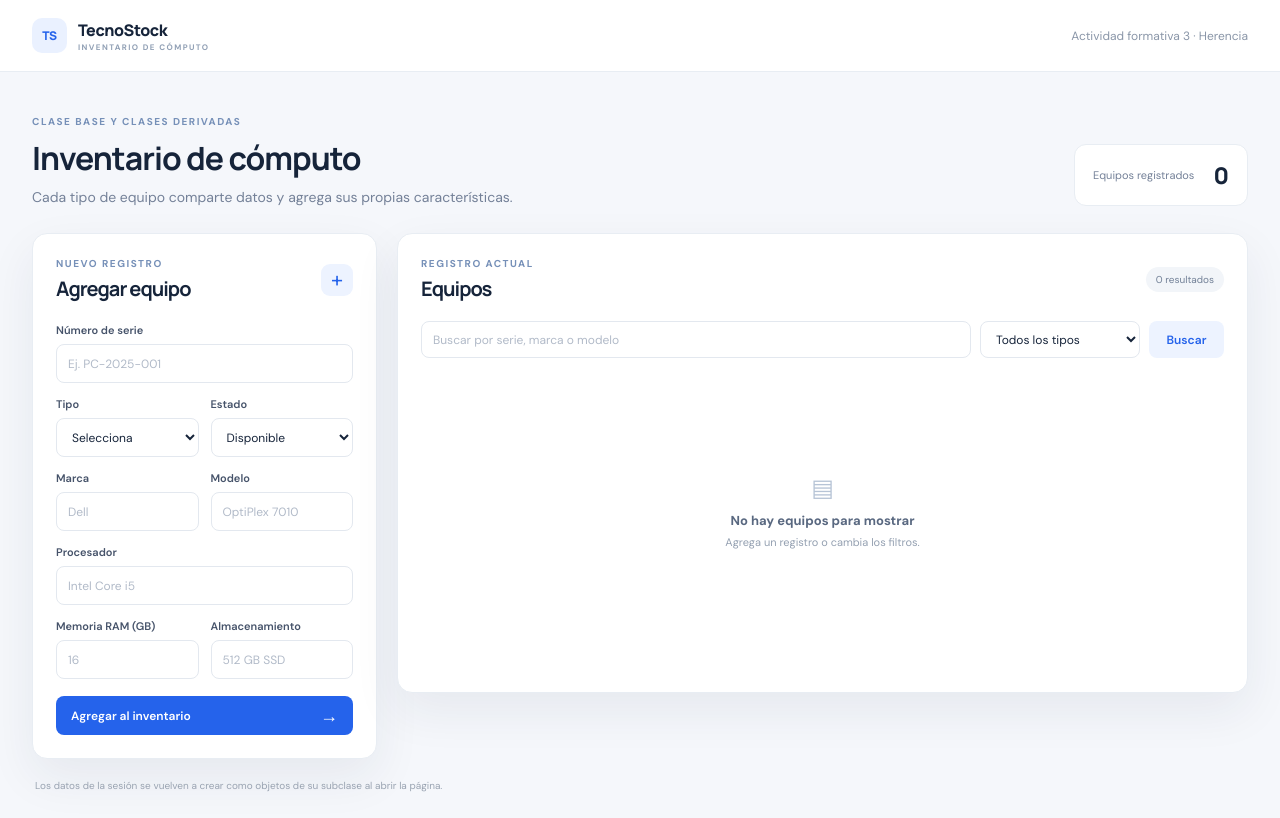
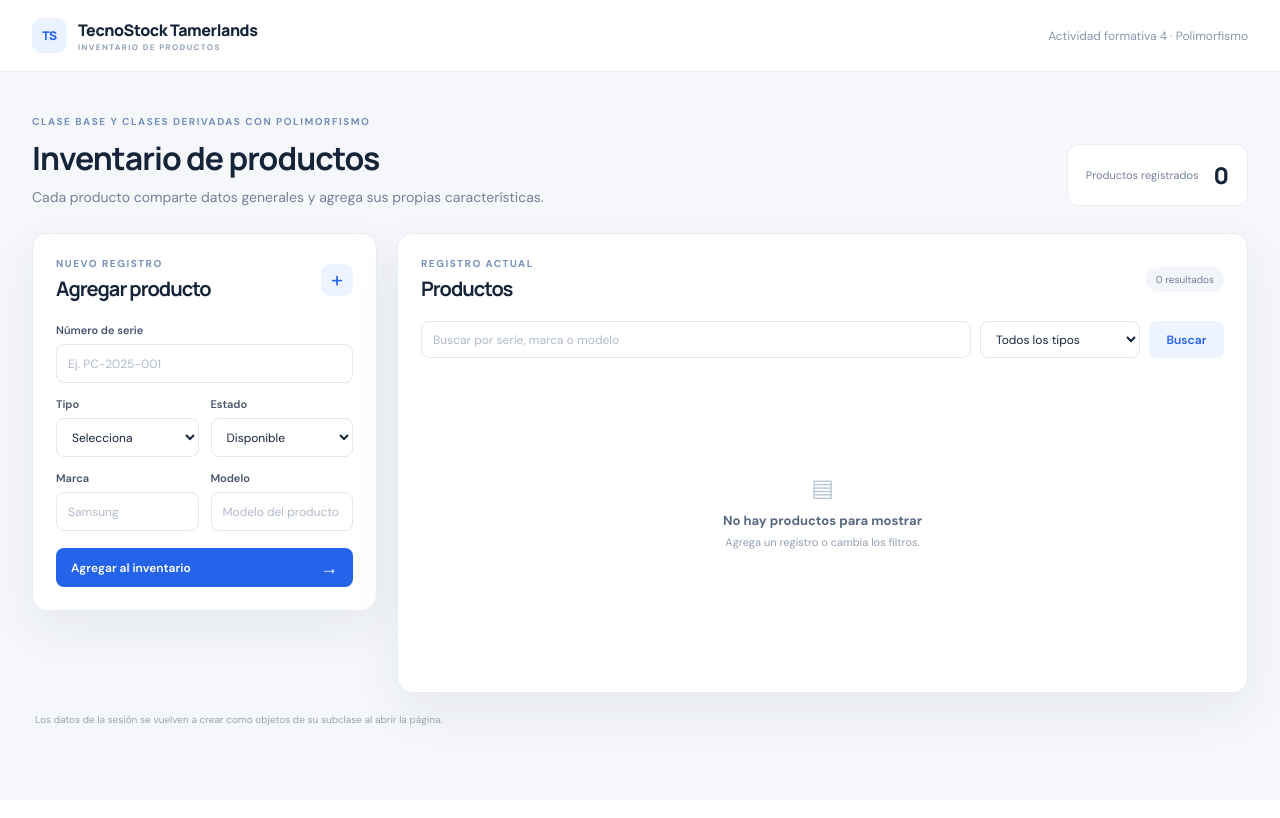
Before and after one commit to tamersacro-glitch/inventario-computo-con-herencia, a PHP site: page / in a window 1280 px wide. After the commit the page ends 734 px from the top, so only its background shows below. Run offline with PHP 8.4, Linux system fonts and the light colour scheme.

Commit message:
actualización a poliformismo
- se actualiza el codigo para los nuevos productos con polimorfismo
se modifican
- se actualizan titulos y subtitulos y pie de pagina

```diff
--- a/index.php
+++ b/index.php
@@ -18,56 +18,74 @@ if ($_SERVER['REQUEST_METHOD'] === 'POST') {
         $tipo = (string) ($_POST['tipo'] ?? '');
         $marca = trim((string) ($_POST['marca'] ?? ''));
         $modelo = trim((string) ($_POST['modelo'] ?? ''));
-        $procesador = trim((string) ($_POST['procesador'] ?? ''));
-        $ram = filter_var($_POST['memoriaRam'] ?? null, FILTER_VALIDATE_INT);
-        $almacenamiento = trim((string) ($_POST['almacenamiento'] ?? ''));
         $estado = (string) ($_POST['estado'] ?? 'Disponible');
 
-        if ($serie === '' || $marca === '' || $modelo === '' || $procesador === '' || $almacenamiento === '' || $ram === false || $ram === null || $ram < 1) {
-            $mensaje = 'Completa los datos generales y escribe una cantidad de RAM válida.';
+        $tiposValidos = ['Escritorio', 'Laptop', 'Telefono', 'Television'];
+        $estadosValidos = ['Disponible', 'En uso', 'En reparación'];
+
+        if ($serie === '' || $marca === '' || $modelo === '') {
+            $mensaje = 'Completa el número de serie, marca y modelo.';
             $tipoMensaje = 'error';
-        } elseif (!in_array($tipo, ['Escritorio', 'Laptop'], true) || !in_array($estado, ['Disponible', 'En uso', 'En reparación'], true)) {
+        } elseif (!in_array($tipo, $tiposValidos, true) || !in_array($estado, $estadosValidos, true)) {
             $mensaje = 'Selecciona un tipo y un estado válidos.';
             $tipoMensaje = 'error';
         } else {
-            // Según el tipo, se crea una clase derivada distinta.
+            // El tipo seleccionado determina qué clase derivada se instancia.
             $equipo = null;
 
             if ($tipo === 'Escritorio') {
+                $procesador = trim((string) ($_POST['procesador'] ?? ''));
+                $ram = filter_var($_POST['memoriaRam'] ?? null, FILTER_VALIDATE_INT);
+                $almacenamiento = trim((string) ($_POST['almacenamiento'] ?? ''));
                 $gabinete = trim((string) ($_POST['tipoGabinete'] ?? ''));
                 $potencia = filter_var($_POST['potenciaFuente'] ?? null, FILTER_VALIDATE_INT);
 
-                if ($gabinete === '' || $potencia === false || $potencia === null || $potencia < 1) {
-                    $mensaje = 'Escribe el tipo de gabinete y una potencia válida para la fuente.';
+                if ($procesador === '' || $almacenamiento === '' || $ram === false || $ram === null || $ram < 1 || $gabinete === '' || $potencia === false || $potencia === null || $potencia < 1) {
+                    $mensaje = 'Completa las características de la computadora de escritorio.';
                     $tipoMensaje = 'error';
                 } else {
                     $equipo = new PCEscritorio($serie, $marca, $modelo, $procesador, (int) $ram, $almacenamiento, $gabinete, $potencia, $estado);
                 }
-            } else {
+            } elseif ($tipo === 'Laptop') {
+                $procesador = trim((string) ($_POST['procesador'] ?? ''));
+                $ram = filter_var($_POST['memoriaRam'] ?? null, FILTER_VALIDATE_INT);
+                $almacenamiento = trim((string) ($_POST['almacenamiento'] ?? ''));
                 $pantalla = filter_var($_POST['tamanoPantalla'] ?? null, FILTER_VALIDATE_FLOAT);
                 $bateria = filter_var($_POST['duracionBateria'] ?? null, FILTER_VALIDATE_INT);
 
-                if ($pantalla === false || $pantalla === null || $pantalla <= 0 || $bateria === false || $bateria === null || $bateria < 1) {
-                    $mensaje = 'Escribe el tamaño de pantalla y las horas de batería de la laptop.';
+                if ($procesador === '' || $almacenamiento === '' || $ram === false || $ram === null || $ram < 1 || $pantalla === false || $pantalla === null || $pantalla <= 0 || $bateria === false || $bateria === null || $bateria < 1) {
+                    $mensaje = 'Completa las características de la laptop.';
                     $tipoMensaje = 'error';
                 } else {
                     $equipo = new Laptop($serie, $marca, $modelo, $procesador, (int) $ram, $almacenamiento, (float) $pantalla, $bateria, $estado);
+                }
+            } elseif ($tipo === 'Telefono') {
+                // Los teléfonos solamente requieren marca, modelo y número de serie.
+                $equipo = new Telefono($serie, $marca, $modelo, $estado);
+            } elseif ($tipo === 'Television') {
+                $pulgadas = filter_var($_POST['pulgadas'] ?? null, FILTER_VALIDATE_FLOAT);
+
+                if ($pulgadas === false || $pulgadas === null || $pulgadas <= 0) {
+                    $mensaje = 'Escribe un tamaño de pantalla válido para la televisión.';
+                    $tipoMensaje = 'error';
+                } else {
+                    $equipo = new Television($serie, $marca, $modelo, (float) $pulgadas, $estado);
                 }
             }
 
             if ($equipo instanceof EquipoComputo) {
                 if ($inventario->agregar($equipo)) {
-                    $mensaje = 'Equipo agregado al inventario.';
+                    $mensaje = 'Producto agregado al inventario.';
                     $tipoMensaje = 'success';
                 } else {
-                    $mensaje = 'Ya existe un equipo con ese número de serie.';
+                    $mensaje = 'Ya existe un producto con ese número de serie.';
                     $tipoMensaje = 'error';
                 }
             }
         }
     } elseif ($accion === 'eliminar') {
         if ($inventario->eliminar((string) ($_POST['numeroSerie'] ?? ''))) {
-            $mensaje = 'Equipo eliminado del inventario.';
+            $mensaje = 'Producto eliminado del inventario.';
             $tipoMensaje = 'success';
         } else {
             $mensaje = 'No se encontró ese número de serie.';
@@ -102,18 +120,18 @@ function escapar(string $texto): string
 <head>
     <meta charset="utf-8">
     <meta name="viewport" content="width=device-width, initial-scale=1">
-    <title>Inventario de equipos | TecnoStock</title>
+    <title>Inventario de equipos | TecnoStock Tamerlands</title>
     <link rel="stylesheet" href="assets/style.css">
 </head>
 <body>
 <header class="topbar">
-    <a class="brand" href="index.php"><span class="brand-mark">TS</span><span>TecnoStock<small>INVENTARIO DE CÓMPUTO</small></span></a>
-    <span class="topbar-note">Actividad formativa 3 · Herencia</span>
+    <a class="brand" href="index.php"><span class="brand-mark">TS</span><span>TecnoStock Tamerlands<small>INVENTARIO DE PRODUCTOS</small></span></a>
+    <span class="topbar-note">Actividad formativa 4 · Polimorfismo</span>
 </header>
 <main class="page">
     <section class="intro">
-        <div><p class="eyebrow">CLASE BASE Y CLASES DERIVADAS</p><h1>Inventario de cómputo</h1><p class="muted">Cada tipo de equipo comparte datos y agrega sus propias características.</p></div>
-        <div class="total"><span>Equipos registrados</span><strong><?= $inventario->contar() ?></strong></div>
+        <div><p class="eyebrow">CLASE BASE Y CLASES DERIVADAS CON POLIMORFISMO</p><h1>Inventario de productos</h1><p class="muted">Cada producto comparte datos generales y agrega sus propias características.</p></div>
+        <div class="total"><span>Productos registrados</span><strong><?= $inventario->contar() ?></strong></div>
     </section>
 
     <?php if ($mensaje !== ''): ?>
@@ -122,22 +140,32 @@ function escapar(string $texto): string
 
     <div class="layout">
         <section class="panel form-panel">
-            <div class="panel-heading"><div><p class="eyebrow">NUEVO REGISTRO</p><h2>Agregar equipo</h2></div><span class="plus">+</span></div>
+            <div class="panel-heading"><div><p class="eyebrow">NUEVO REGISTRO</p><h2>Agregar producto</h2></div><span class="plus">+</span></div>
             <form method="post" action="index.php" class="equipment-form">
                 <input type="hidden" name="accion" value="agregar">
                 <label>Número de serie<input name="numeroSerie" required maxlength="60" placeholder="Ej. PC-2025-001"></label>
                 <div class="form-row">
-                    <label>Tipo<select name="tipo" id="tipoEquipo" required><option value="">Selecciona</option><option>Laptop</option><option>Escritorio</option></select></label>
+                    <label>Tipo
+                        <select name="tipo" id="tipoEquipo" required>
+                            <option value="">Selecciona</option>
+                            <option value="Laptop">Laptop</option>
+                            <option value="Escritorio">Escritorio</option>
+                            <option value="Telefono">Teléfono</option>
+                            <option value="Television">Televisión</option>
+                        </select>
+                    </label>
                     <label>Estado<select name="estado"><option>Disponible</option><option>En uso</option><option>En reparación</option></select></label>
                 </div>
                 <div class="form-row">
-                    <label>Marca<input name="marca" required maxlength="60" placeholder="Dell"></label>
-                    <label>Modelo<input name="modelo" required maxlength="80" placeholder="OptiPlex 7010"></label>
+                    <label>Marca<input name="marca" required maxlength="60" placeholder="Samsung"></label>
+                    <label>Modelo<input name="modelo" required maxlength="80" placeholder="Modelo del producto"></label>
                 </div>
-                <label>Procesador<input name="procesador" required maxlength="100" placeholder="Intel Core i5"></label>
-                <div class="form-row">
-                    <label>Memoria RAM (GB)<input type="number" name="memoriaRam" min="1" max="2048" required placeholder="16"></label>
-                    <label>Almacenamiento<input name="almacenamiento" required maxlength="80" placeholder="512 GB SSD"></label>
+                <div id="camposComputadora" class="tipo-fields" hidden>
+                    <label>Procesador<input name="procesador" maxlength="100" placeholder="Intel Core i5"></label>
+                    <div class="form-row">
+                        <label>Memoria RAM (GB)<input type="number" name="memoriaRam" min="1" max="2048" placeholder="16"></label>
+                        <label>Almacenamiento<input name="almacenamiento" maxlength="80" placeholder="512 GB SSD"></label>
+                    </div>
                 </div>
                 <div id="camposEscritorio" class="tipo-fields" hidden>
                     <div class="form-row">
@@ -151,19 +179,22 @@ function escapar(string $texto): string
                         <label>Batería (horas)<input type="number" name="duracionBateria" min="1" max="48" placeholder="8"></label>
                     </div>
                 </div>
+                <div id="camposTelevision" class="tipo-fields" hidden>
+                    <label>Pantalla (pulgadas)<input type="number" name="pulgadas" min="1" max="200" step="0.1" placeholder="55"></label>
+                </div>
                 <button class="button primary" type="submit">Agregar al inventario <span>→</span></button>
             </form>
         </section>
 
         <section class="panel list-panel">
-            <div class="panel-heading list-heading"><div><p class="eyebrow">REGISTRO ACTUAL</p><h2>Equipos</h2></div><span class="count"><?= count($equipos) ?> resultados</span></div>
+            <div class="panel-heading list-heading"><div><p class="eyebrow">REGISTRO ACTUAL</p><h2>Productos</h2></div><span class="count"><?= count($equipos) ?> resultados</span></div>
             <form class="filters" method="get" action="index.php">
-                <input type="search" name="buscar" value="<?= escapar($busqueda) ?>" placeholder="Buscar por serie, marca o modelo" aria-label="Buscar equipo">
-                <select name="tipo" aria-label="Filtrar por tipo"><option value="">Todos los tipos</option><option value="Escritorio" <?= $filtro === 'Escritorio' ? 'selected' : '' ?>>Escritorio</option><option value="Laptop" <?= $filtro === 'Laptop' ? 'selected' : '' ?>>Laptop</option></select>
+                <input type="search" name="buscar" value="<?= escapar($busqueda) ?>" placeholder="Buscar por serie, marca o modelo" aria-label="Buscar producto">
+                <select name="tipo" aria-label="Filtrar por tipo"><option value="">Todos los tipos</option><option value="Escritorio" <?= $filtro === 'Escritorio' ? 'selected' : '' ?>>Escritorio</option><option value="Laptop" <?= $filtro === 'Laptop' ? 'selected' : '' ?>>Laptop</option><option value="Telefono" <?= $filtro === 'Telefono' ? 'selected' : '' ?>>Teléfono</option><option value="Television" <?= $filtro === 'Television' ? 'selected' : '' ?>>Televisión</option></select>
                 <button class="button secondary" type="submit">Buscar</button>
             </form>
             <?php if ($equipos === []): ?>
-                <div class="empty"><span>▤</span><strong>No hay equipos para mostrar</strong><p>Agrega un registro o cambia los filtros.</p></div>
+                <div class="empty"><span>▤</span><strong>No hay productos para mostrar</strong><p>Agrega un registro o cambia los filtros.</p></div>
             <?php else: ?>
                 <div class="table-wrap"><table><thead><tr><th>Equipo</th><th>Tipo</th><th>Resumen</th><th>Estado</th><th></th></tr></thead><tbody>
                 <?php foreach ($equipos as $equipo): ?>
@@ -172,7 +203,7 @@ function escapar(string $texto): string
                         <td><span class="type-pill"><?= escapar($equipo['tipo']) ?></span></td>
                         <td><?= escapar($equipo['resumen']) ?></td>
                         <td><span class="status <?= $equipo['estado'] === 'Disponible' ? 'available' : ($equipo['estado'] === 'En uso' ? 'in-use' : 'repair') ?>"><?= escapar($equipo['estado']) ?></span></td>
-                        <td><form method="post" action="index.php" onsubmit="return confirm('¿Eliminar este equipo del inventario?')"><input type="hidden" name="accion" value="eliminar"><input type="hidden" name="numeroSerie" value="<?= escapar($equipo['numeroSerie']) ?>"><button class="delete" type="submit" aria-label="Eliminar <?= escapar($equipo['numeroSerie']) ?>">Eliminar</button></form></td>
+                        <td><form method="post" action="index.php" onsubmit="return confirm('¿Eliminar este producto del inventario?')"><input type="hidden" name="accion" value="eliminar"><input type="hidden" name="numeroSerie" value="<?= escapar($equipo['numeroSerie']) ?>"><button class="delete" type="submit" aria-label="Eliminar <?= escapar($equipo['numeroSerie']) ?>">Eliminar</button></form></td>
                     </tr>
                 <?php endforeach; ?>
                 </tbody></table></div>
@@ -184,12 +215,28 @@ function escapar(string $texto): string
 <script>
 function actualizarCamposTipo() {
     const tipo = document.getElementById('tipoEquipo').value;
+    const computadora = document.getElementById('camposComputadora');
     const escritorio = document.getElementById('camposEscritorio');
     const laptop = document.getElementById('camposLaptop');
+    const television = document.getElementById('camposTelevision');
+
+    computadora.hidden = !['Escritorio', 'Laptop'].includes(tipo);
     escritorio.hidden = tipo !== 'Escritorio';
     laptop.hidden = tipo !== 'Laptop';
-    escritorio.querySelectorAll('input').forEach((campo) => { campo.required = tipo === 'Escritorio'; });
-    laptop.querySelectorAll('input').forEach((campo) => { campo.required = tipo === 'Laptop'; });
+    television.hidden = tipo !== 'Television';
+
+    computadora.querySelectorAll('input').forEach((campo) => {
+        campo.required = ['Escritorio', 'Laptop'].includes(tipo);
+    });
+    escritorio.querySelectorAll('input').forEach((campo) => {
+        campo.required = tipo === 'Escritorio';
+    });
+    laptop.querySelectorAll('input').forEach((campo) => {
+        campo.required = tipo === 'Laptop';
+    });
+    television.querySelectorAll('input').forEach((campo) => {
+        campo.required = tipo === 'Television';
+    });
 }
 document.getElementById('tipoEquipo').addEventListener('change', actualizarCamposTipo);
 actualizarCamposTipo();
```
